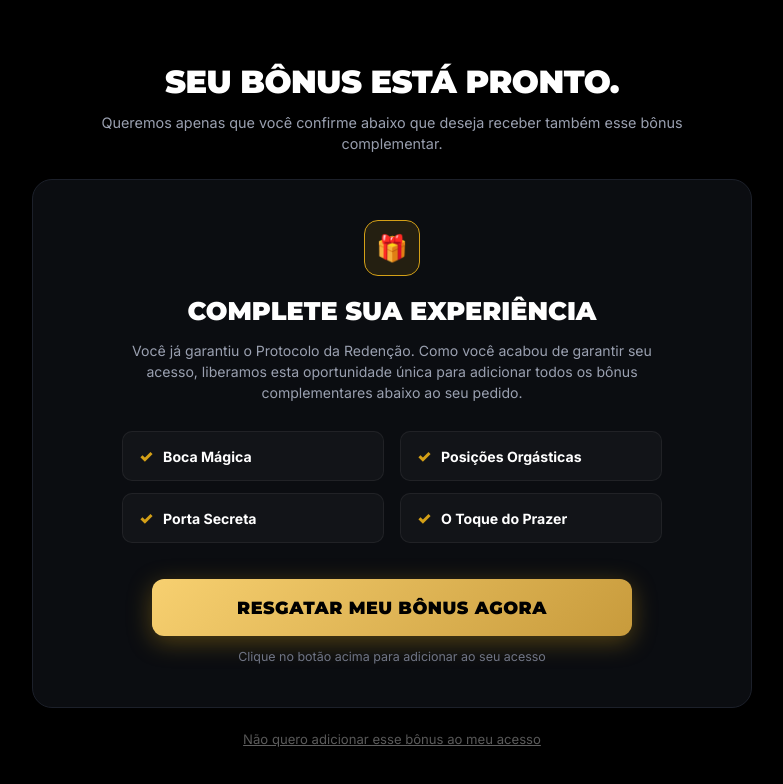
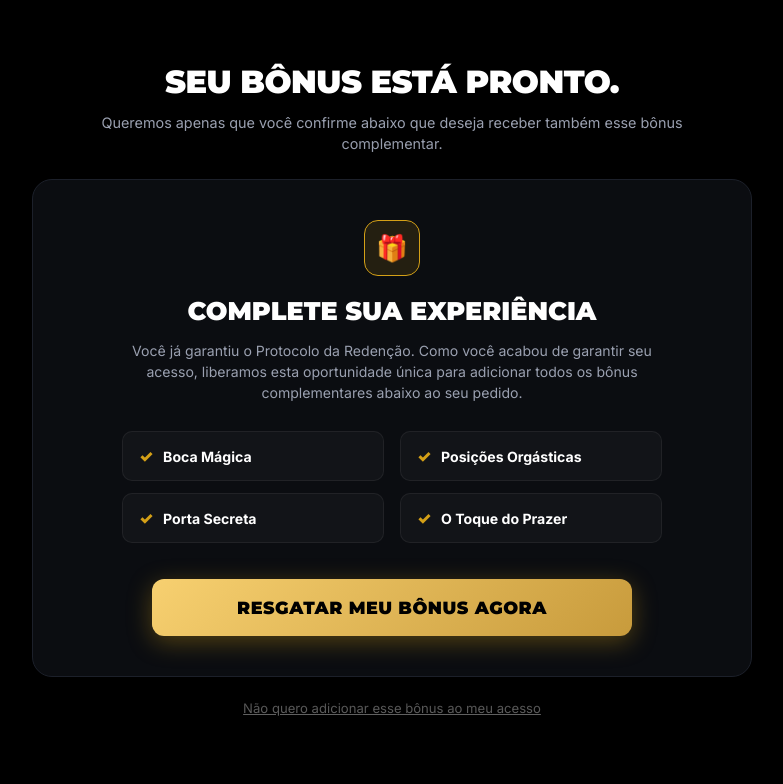
Before and after one commit to schissatti/protocolo_redencao, a plain HTML site: page upsell-premium.html in a window 1280 px wide. Shown: the part 1149-1933 px from the top of the page, without its empty margins (248-1031 px from the left). Drawn offline with Linux system fonts and the light colour scheme.

Commit message:
Remove subtext phrase from upsell premium page

```diff
--- a/upsell-premium.html
+++ b/upsell-premium.html
@@ -208,7 +208,6 @@
                 <button type="button" onclick="acceptUpsell('https://checkout.kashpay.com.br/u/a04337c6a1df09f5')" class="cta-gold-btn" style="border: none; cursor: pointer;">
                     RESGATAR MEU BÔNUS AGORA
                 </button>
-                <p class="cta-subtext">Clique no botão acima para adicionar ao seu acesso</p>
 
             </div>
 
```
Also changed, not shown: upsell-premium/index.html (+0 -1 lines), upsell.html (+0 -1 lines).
